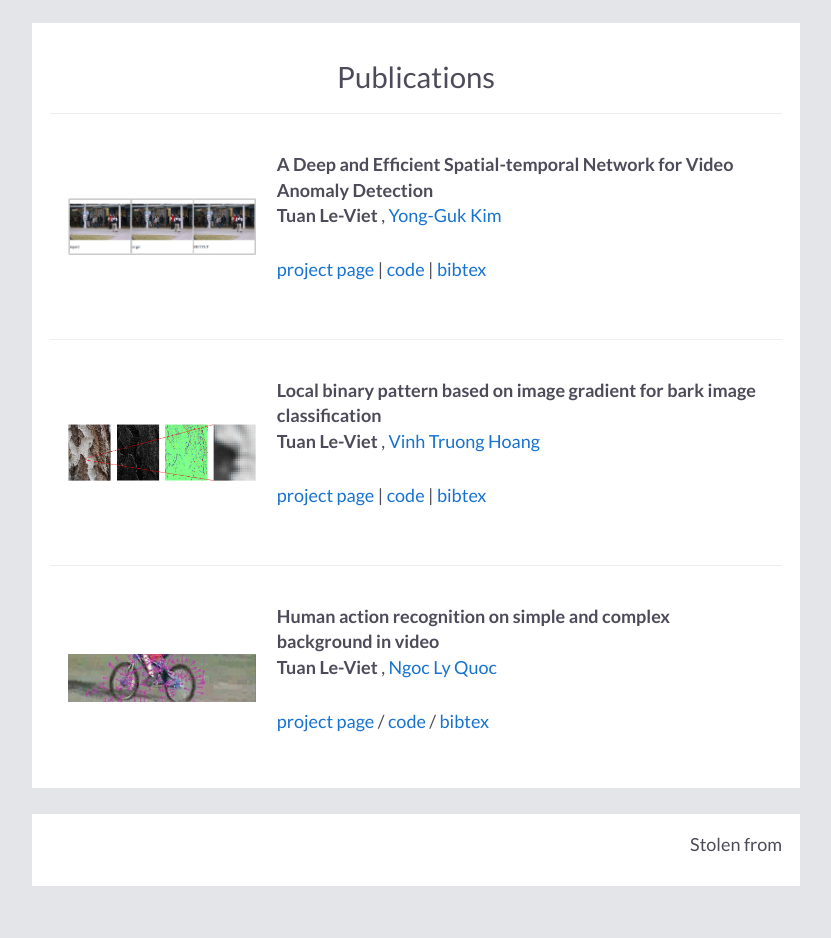
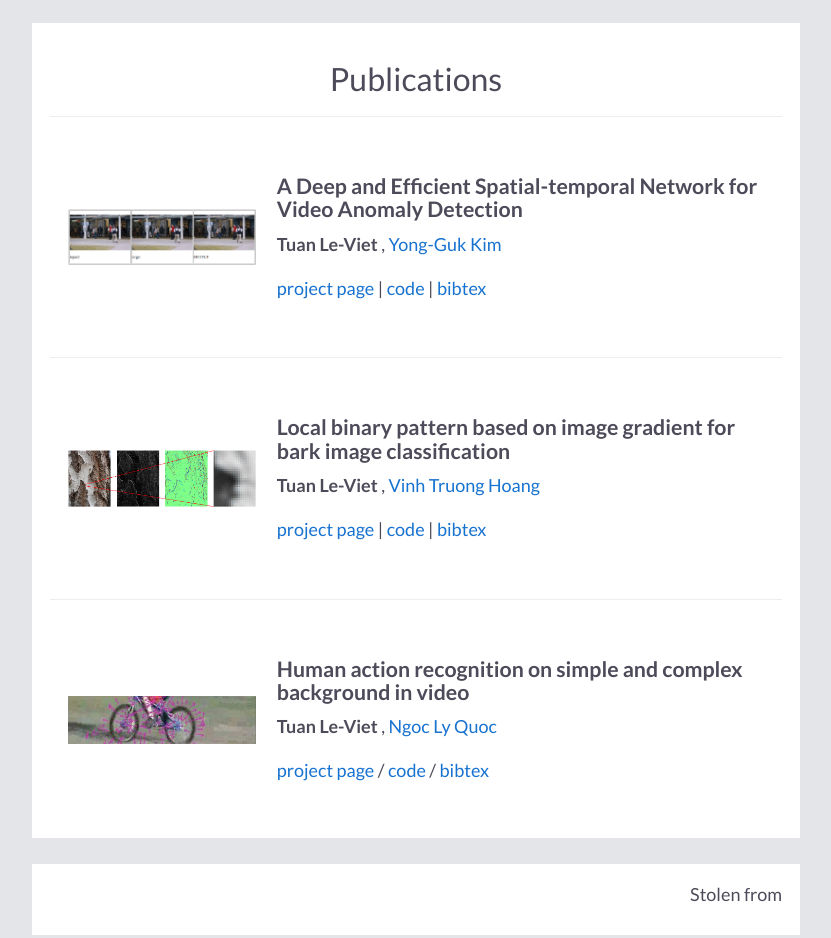
Before and after one commit to tuan-lv/tuan-lv.github.io, a plain HTML site: page index.html in a window 1280 px wide. Shown: the part 269-1207 px from the top of the page, without its empty margins (224-1055 px from the left). Before the commit the page ends 1181 px from the top, so only its background shows below. Drawn offline with nearby package versions, Linux system fonts and the light colour scheme.

Commit message:
update index.html

```diff
--- a/css/style.css
+++ b/css/style.css
@@ -17,11 +17,11 @@ h1 {
 }
 
 h2 {
-	font-size:22pt;
+	font-size:24pt;
 }
 
 h3 {
-  	font-size:14pt;
+  	font-size:16pt;
 }
 
 
--- a/index.html
+++ b/index.html
@@ -69,7 +69,10 @@
       <table width="100%" align="center" border="0" cellpadding="0">
         <td width="30%" valign="center"><img src="imgs/le2021a.png" alt="le2021a" width="90%" height="40%" style="border-style: none">
         <td width="70%" valign="top">
-          <p><b>A Deep and Efficient Spatial-temporal Network for Video Anomaly Detection</b><br>
+          <h3>
+            <b>A Deep and Efficient Spatial-temporal Network for Video Anomaly Detection</b>
+          </h3>
+
 
           <strong> Tuan Le-Viet </strong>,
           <a href="http://home.sejong.ac.kr/~ykim/"> Yong-Guk Kim</a> <br>
@@ -98,7 +101,10 @@
       <table width="100%" align="center" border="0" cellpadding="0">
         <td width="30%" valign="center"><img src="imgs/le2019local.png" alt="le2019local" width="90%" height="25%" style="border-style: none">
         <td width="70%" valign="top">
-          <p><b>Local binary pattern based on image gradient for bark image classification</b><br>
+          <h3>
+            <b>Local binary pattern based on image gradient for bark image classification</b>
+          </h3>
+
           <strong> Tuan Le-Viet </strong>,
           <a href="#"> Vinh Truong Hoang </a> <br>
 
@@ -126,7 +132,10 @@
       <table width="100%" align="center" border="0" cellpadding="0">
         <td width="30%" valign="center"><img src="imgs/le2012human.png" alt="le2012human" width="90%" height="40%" style="border-style: none">
         <td width="70%" valign="top">
-          <p><b>Human action recognition on simple and complex background in video</b><br>
+          <h3>
+            <b>Human action recognition on simple and complex background in video</b>
+          </h3>
+
           <strong> Tuan Le-Viet </strong>,
           <a href="#"> Ngoc Ly Quoc </a> <br>
 
```
